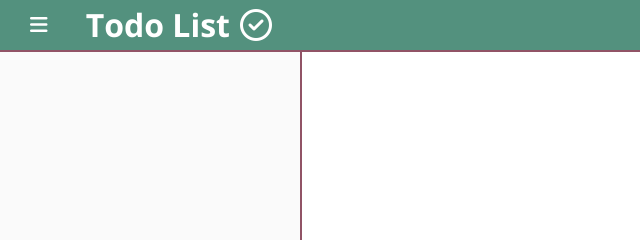
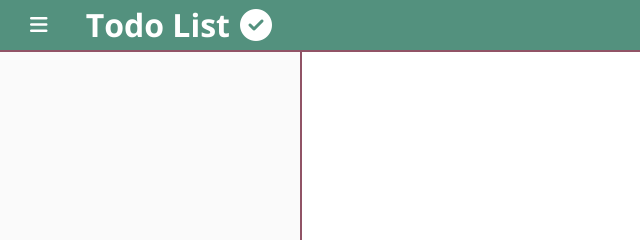
Before and after one commit to evan1mclean/todo-list, a website built with webpack: page dist/index.html in a window 1280 px wide. Shown: the top 240 px of the page, 0-640 px from the left. Built offline with nearby package versions, Linux system fonts and the light colour scheme.

Commit message:
changes the logo again

```diff
--- a/dist/index.html
+++ b/dist/index.html
@@ -21,7 +21,7 @@
             </div>
             <div class="title">
                 <h1>Todo List</h1>
-                <i class="fa-regular fa-circle-check fa-2xl"></i>
+                <i class="fa-solid fa-circle-check fa-2xl"></i>
             </div>
 
         </div>
```
